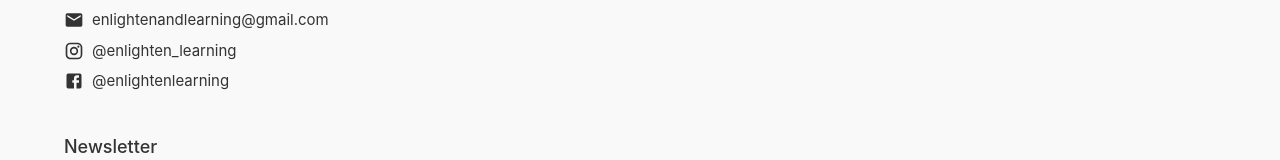
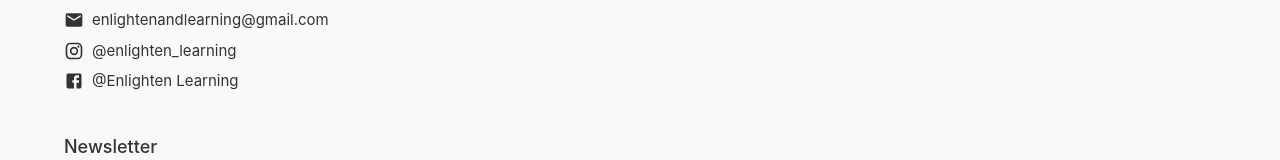
Before and after one commit to Jonathanz4344/EnlightenLearning, a React (Vite) app: page /About/Our-Mission in a window 1280 px wide. Shown: the part 5363-5523 px from the top of the page. Built offline with nearby package versions, Linux system fonts and the light colour scheme.

Commit message:
updated naming of facebook

```diff
--- a/src/components/footer/Footer.jsx
+++ b/src/components/footer/Footer.jsx
@@ -212,7 +212,7 @@ export default function Footer() {
                     rel="facebook"
                     aria-label="Like us on Facebook"
                   >
-                    @enlightenlearning
+                    @Enlighten Learning
                   </ExternalLink>
                 </Box>
               </Box>
```
